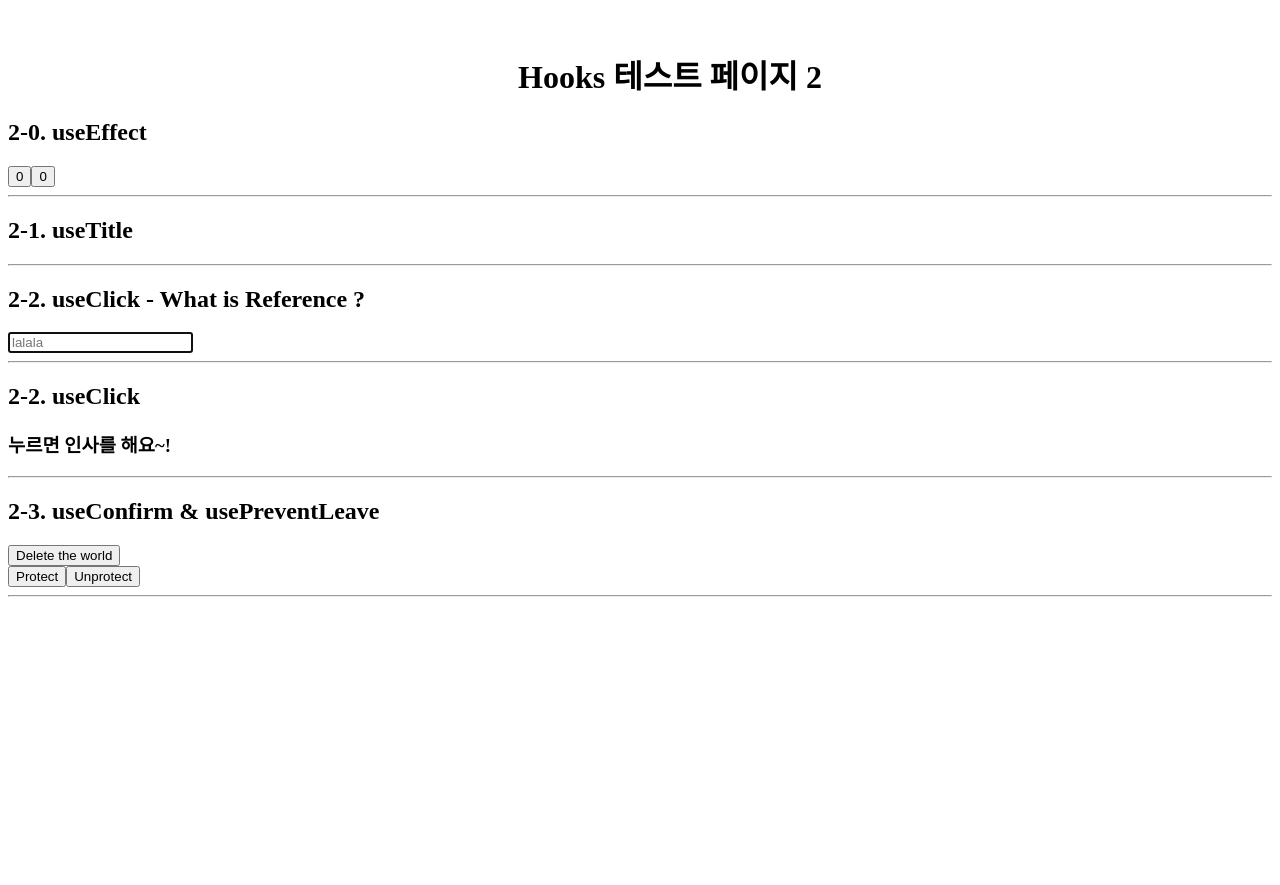
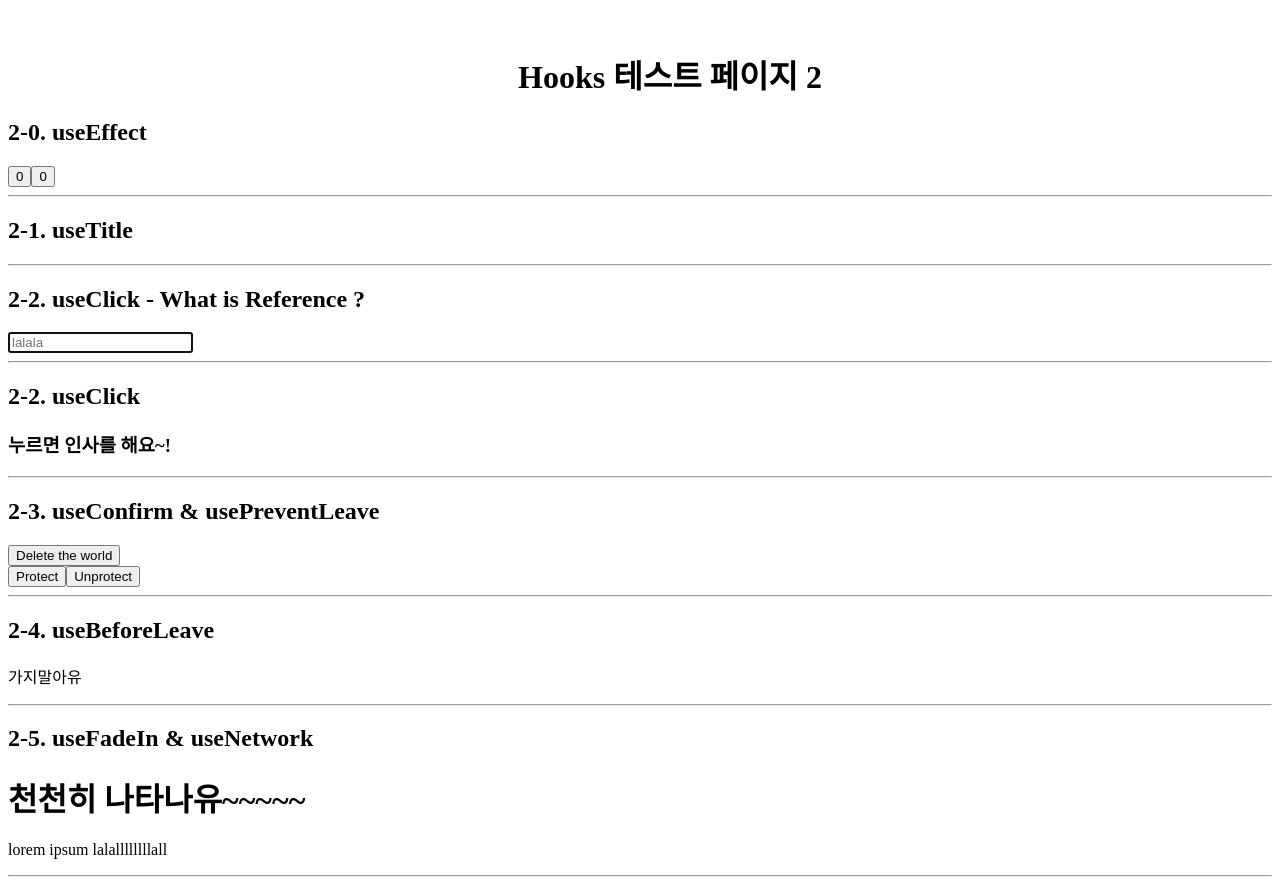
Before and after one commit to yennie37/react_proyen, a React (Create React App) app: page /testPage/hooks2 in a window 1280 px wide. Shown: the top 885 px of the page. Before the commit the page ends 800 px from the top, so only its background shows below. Built offline with nearby package versions, Linux system fonts and the light colour scheme.

Commit message:
#2.4 useBeforeLeave 완료 #2.5 진행중 동작안하는 이슈 있어서 우선 스탑 - 버전문제인듯

```diff
--- a/src/routes/Hooks10_2.js
+++ b/src/routes/Hooks10_2.js
@@ -76,6 +76,46 @@ const usePreventLeave = () => {
   return {enablePrevent, disablePrevent};
 }
 
+//2-4 useBeforeLeave
+const useBeforeLeave = (onBefore) => {
+  //const handle = () => console.log("떠나윳~");
+  const handle = (event) => {
+    const {clientY} = event;
+    //console.log(event);
+
+    //work only if leave from the top
+    if(clientY <= 0) {
+      onBefore();
+    }
+  }
+
+  useEffect(() => {
+    document.addEventListener("mouseleave", handle);
+    return () => document.removeEventListener("mouseleave". handle);
+  }, []);
+
+  // Make sure the useEffect is not inside of an if/else
+  if(typeof onBefore !== "function")  return;
+};
+
+// 2-5 useFadeIn
+const useFadeIn = (duration = 1, delay = 0) => {
+
+  const emt = useRef();
+
+  useEffect(() => {
+    if(emt.current) {
+      const {current} = emt;
+      current.style.transition = `opacity ${duration} s ease-in-out ${delay} s`;
+      current.style.opacity = 1;
+    }
+  },[duration, delay]);
+
+  if(typeof duration !== "number" || typeof delay !== "number")  return;
+
+  return {ref: emt, style: {opacity: 0}};
+};
+
 
 function Hooks10_2() {
   // 2-0
@@ -100,8 +140,18 @@ function Hooks10_2() {
   const abort = () => console.log("Aborted");
   const confirmDelete = useConfirm("R U sure?", deleteWorld, abort);
 
-  //2-3 usePreventLeave
+  // 2-3 usePreventLeave
   const {enablePrevent, disablePrevent} = usePreventLeave();
+
+  // 2-4 useBeforeLeave
+  const begForLife = () => console.log("Plz don't leave");
+  useBeforeLeave(begForLife);
+
+  // 2-5 useFadeIn
+  const fadeInH1 = useFadeIn(1, 2);
+  const fadeInP = useFadeIn(5, 10);
+
+  // 2-5 useNetwork
 
   return (
     <div>
@@ -142,6 +192,18 @@ function Hooks10_2() {
       </div>
       <hr/>
 
+      <div>
+        <h2>2-4. useBeforeLeave </h2>
+        <p>가지말아유</p>
+      </div>
+      <hr/>
+
+      <div>
+        <h2>2-5. useFadeIn & useNetwork </h2>
+        <h1 {...fadeInH1}>천천히 나타나유~~~~~</h1>
+        <p {...fadeInP}>lorem ipsum lalallllllllall</p>
+      </div>
+      <hr/>
     </div>
   );
 }
```
